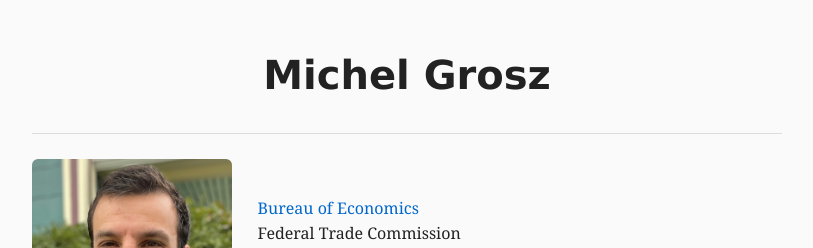
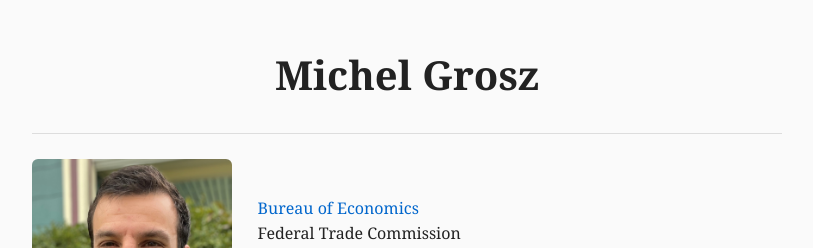
Before and after one commit to mzgrosz/mzgrosz.github.io, a Jekyll site: the page built from index.html, in a window 1280 px wide. Shown: the top 248 px of the page, without its empty margins (233-1046 px from the left). Built offline with Jekyll 4.4.1, drawn with Linux system fonts in a browser that asks for light colours.

Commit message:
Update main.css

```diff
--- a/css/main.css
+++ b/css/main.css
@@ -60,11 +60,12 @@ header ul {
     margin: 0;
 }
 header h1 {
-    font-size: 2.5rem;       /* large and proportional */
-    margin: 0 0 0.5rem 0;    /* spacing below the name */
+    font-family: "Georgia", serif; /* match the rest of your text */
+    font-size: 2.5rem;             /* keeps it large */
     font-weight: bold;
+    margin: 0 0 0.5rem 0;
     line-height: 1.2;
-    text-align: left;        /* align with intro text */
+    text-align: left;              /* aligns with intro text */
 }
 
 .indented-line {
```
